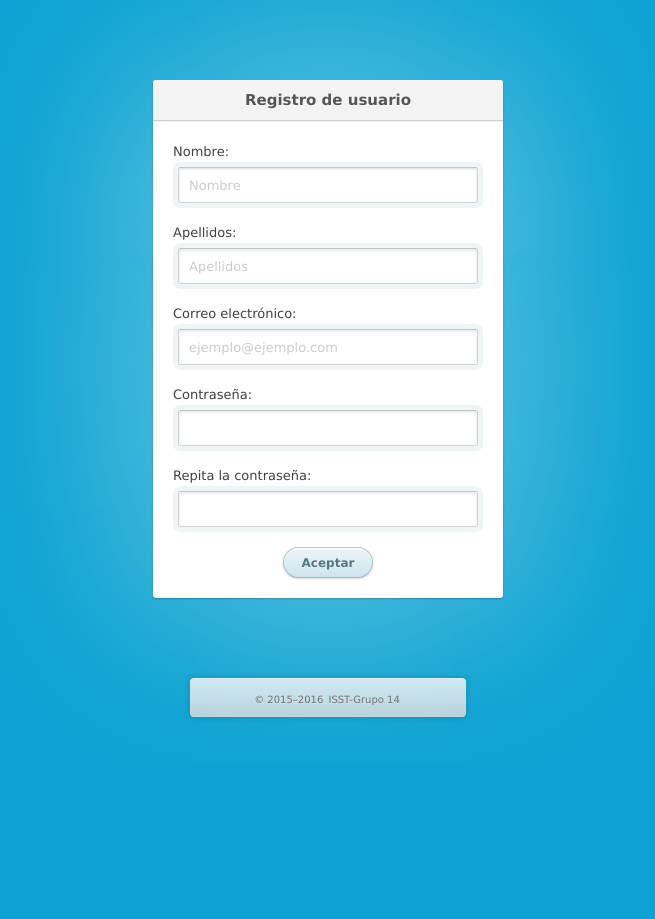
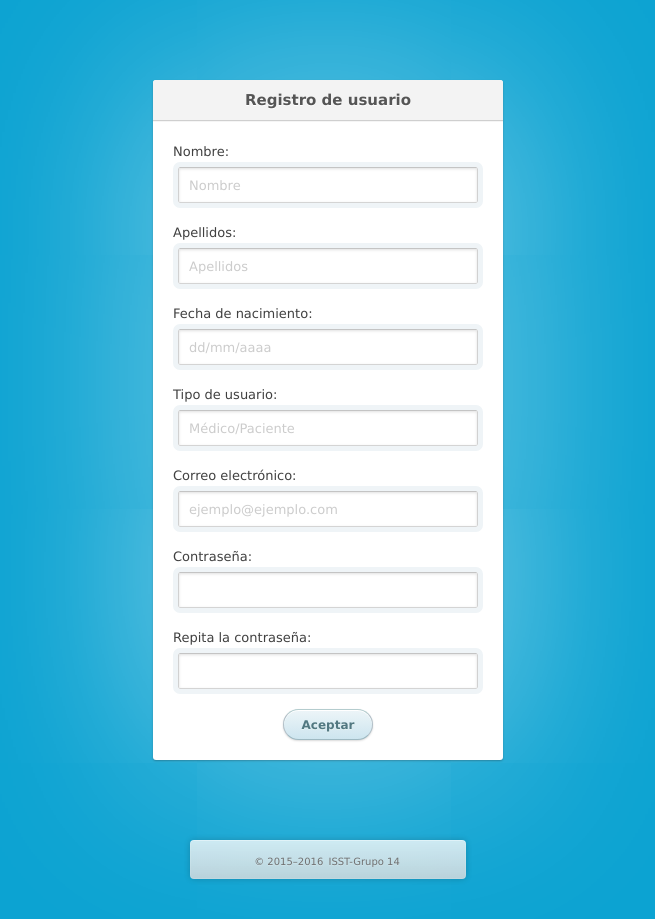
Before and after one commit to serchi2/GlucosaISST, a plain HTML site: page registro.html in a window 1280 px wide. Shown: the whole page, without its empty margins (312-967 px from the left). Before the commit the page ends 800 px from the top, so only its background shows below. Drawn offline with Linux system fonts and the light colour scheme.

Commit message:
Segunda version del registro

```diff
--- a/registro.html
+++ b/registro.html
@@ -16,6 +16,8 @@
       <form method="post" action="registro.html">
         <p>Nombre: <input type="text" name="nombre" value="" placeholder="Nombre"> </p>
         <p>Apellidos: <input type="text" name="apellidos" value="" placeholder="Apellidos"></p>
+        <p>Fecha de nacimiento: <input type="text" name="fecha" placeholder="dd/mm/aaaa"></input></p>
+        <p>Tipo de usuario: <input type="text" name="usuario" placeholder="Médico/Paciente"></input></p>
         <p>Correo electrónico: <input type="text" name="email" value="" placeholder="ejemplo@ejemplo.com"></p>
         <p>Contraseña: <input type="password" name="password1" value="" placeholder=""></p>
         <p>Repita la contraseña: <input type="password" name="password2" value="" placeholder=""></p>
```
